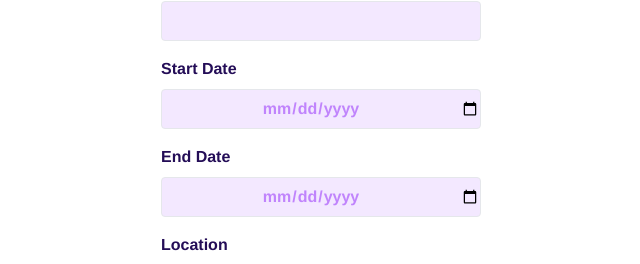
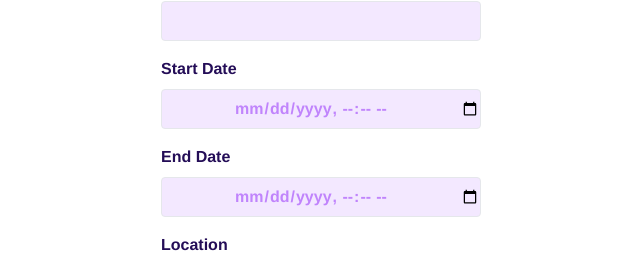
Before and after one commit to MohamedBechirMejri/envited-test-project, a Next.js app: page /create in a window 1280 px wide. Shown: the part 287-551 px from the top of the page, without its empty margins (319-959 px from the left). Built offline with nearby package versions, Linux system fonts and the light colour scheme.

Commit message:
add time input

```diff
--- a/pages/create.tsx
+++ b/pages/create.tsx
@@ -54,7 +54,7 @@ const Create = ({ event, setEvent }: { event: any; setEvent: any }) => {
           Start Date
         </label>
         <input
-          type="date"
+          type="datetime-local"
           id="start-date"
           className="h-10 font-semibold text-center text-purple-400 transition-all bg-purple-100 border rounded outline-none ring-purple-200 focus:bg-transparent focus:ring-2 "
           onChange={e => setStartDate(e.target.value)}
@@ -66,7 +66,7 @@ const Create = ({ event, setEvent }: { event: any; setEvent: any }) => {
           End Date
         </label>
         <input
-          type="date"
+          type="datetime-local"
           id="end-date"
           className="h-10 font-semibold text-center text-purple-400 transition-all bg-purple-100 border rounded outline-none ring-purple-200 focus:bg-transparent focus:ring-2"
           onChange={e => setEndDate(e.target.value)}
```
